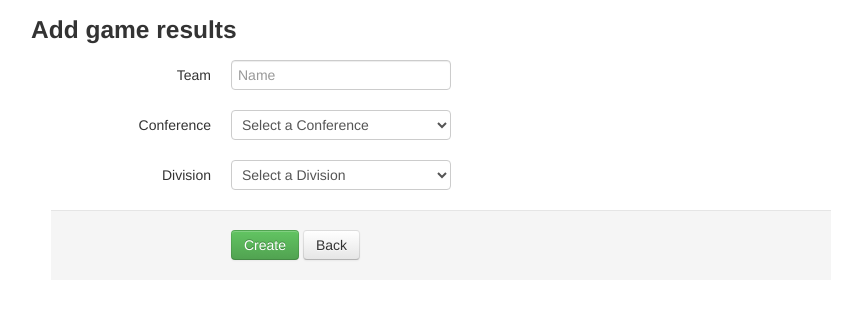
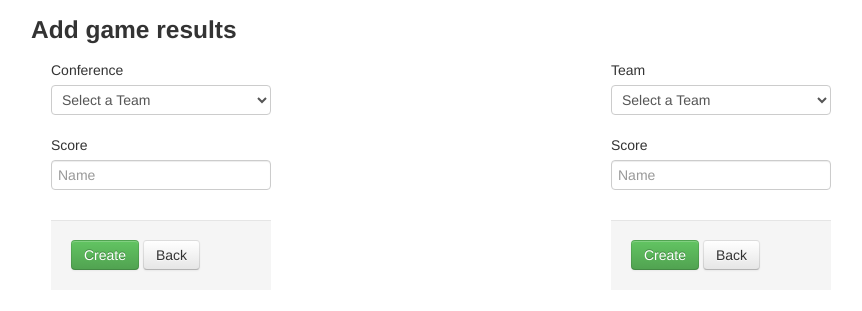
Before and after one commit to jayel5k/nba, a PHP site: page /add.php in a window 1280 px wide. Shown: the top 311 px of the page, without its empty margins (219-1081 px from the left). Run offline with PHP 8.4, Linux system fonts and the light colour scheme; some libraries are stand-ins or nearby versions.

Commit message:
ksdjfsdf"

```diff
--- a/add.php
+++ b/add.php
@@ -49,6 +49,7 @@
 <head>
     <meta charset="utf-8">
     <link   href="css/bootstrap.min.css" rel="stylesheet">
+    <link   href="css/style.css" rel="stylesheet">
     <script src="js/bootstrap.min.js"></script>
     <script type="text/javascript">
  //<![CDATA[
@@ -101,22 +102,14 @@
 		    			<h3>Add game results</h3>
 		    		</div>
 
-	    			<form class="form-horizontal" action="create.php" method="post">
+	    			<form class="form-horizontal1" action="create.php" method="post">
+
 					  <div class="control-group <?php echo !empty($teamError)?'error':'';?>">
 					    <label class="control-label">Team</label>
 					    <div class="controls">
-					      	<input name="team" type="text"  placeholder="Name" value="<?php echo !empty($team)?$team:'';?>">
-					      	<?php if (!empty($teamError)): ?>
-					      		<span class="help-inline"><?php echo $teamError;?></span>
-					      	<?php endif; ?>
-					    </div>
-					  </div>
-					  <div class="control-group <?php echo !empty($teamError)?'error':'';?>">
-					    <label class="control-label">Conference</label>
-					    <div class="controls">
 					      	  <select name="conference" id="conference" onchange="ChangeDivisions(this);">
-					      	  <option value="empty">Select a Conference</option>
-  								<option value="Eastern Conference">Eastern Conference</option>
+					      	  <option value="empty">Select a Team</option>
+  								<option value="Oklahoma City Thunder">Oklahoma City Thunder</option>
   								<option value="Western Conference">Western Conference</option>
 								</select>
 					      	 <value="<?php echo !empty($conference)?$conference:'';?>">
@@ -125,16 +118,42 @@
 					      	<?php endif;?>
 					    </div>
 					  </div>
-					  <div class="control-group <?php echo !empty($divisionError)?'error':'';?>">
-					    <label class="control-label">Division</label>
+					  <div class="control-group <?php echo !empty($teamError)?'error':'';?>">
+					    <label class="control-label">Score</label>
 					    <div class="controls">
-					      	<select name="division" id="division">
-  							<option value="0">Select a Division</option>
+					      	<input name="team" type="text"  placeholder="Name" value="<?php echo !empty($team)?$team:'';?>">
+					      	<?php if (!empty($teamError)): ?>
+					      		<span class="help-inline"><?php echo $teamError;?></span>
+					      	<?php endif; ?>
+					    </div>
+					  </div>
+					  <div class="form-actions">
+						  <button type="submit" class="btn btn-success">Create</button>
+						  <a class="btn" href="index.php">Back</a>
+						</div>
+					</form>
+					<form class="form-horizontal2" action="create.php" method="post">
+
+					  <div class="control-group <?php echo !empty($teamError)?'error':'';?>">
+					    <label class="control-label">Conference</label>
+					    <div class="controls">
+					      	  <select name="conference" id="conference" onchange="ChangeDivisions(this);">
+					      	  <option value="empty">Select a Team</option>
+  								<option value="Oklahoma City Thunder">Oklahoma City Thunder</option>
 								</select>
-							<value="<?php echo !empty($division)?$division:'';?>">
-					      	<?php if (!empty($divisionError)): ?>
-					      		<span class="help-inline"><?php echo $divisionError;?></span>
+					      	 <value="<?php echo !empty($conference)?$conference:'';?>">
+					      	<?php if (!empty($conferenceError)): ?>
+					      		<span class="help-inline"><?php echo $conferenceError;?></span>
 					      	<?php endif;?>
+					    </div>
+					  </div>
+					  <div class="control-group <?php echo !empty($teamError)?'error':'';?>">
+					    <label class="control-label">Score</label>
+					    <div class="controls">
+					      	<input name="team" type="text"  placeholder="Name" value="<?php echo !empty($team)?$team:'';?>">
+					      	<?php if (!empty($teamError)): ?>
+					      		<span class="help-inline"><?php echo $teamError;?></span>
+					      	<?php endif; ?>
 					    </div>
 					  </div>
 					  <div class="form-actions">
--- /dev/null
+++ b/css/style.css
@@ -0,0 +1,8 @@
+.form-horizontal1{
+	float:right;
+
+}
+.form-horizontal2{
+	float:left;
+
+}
```
